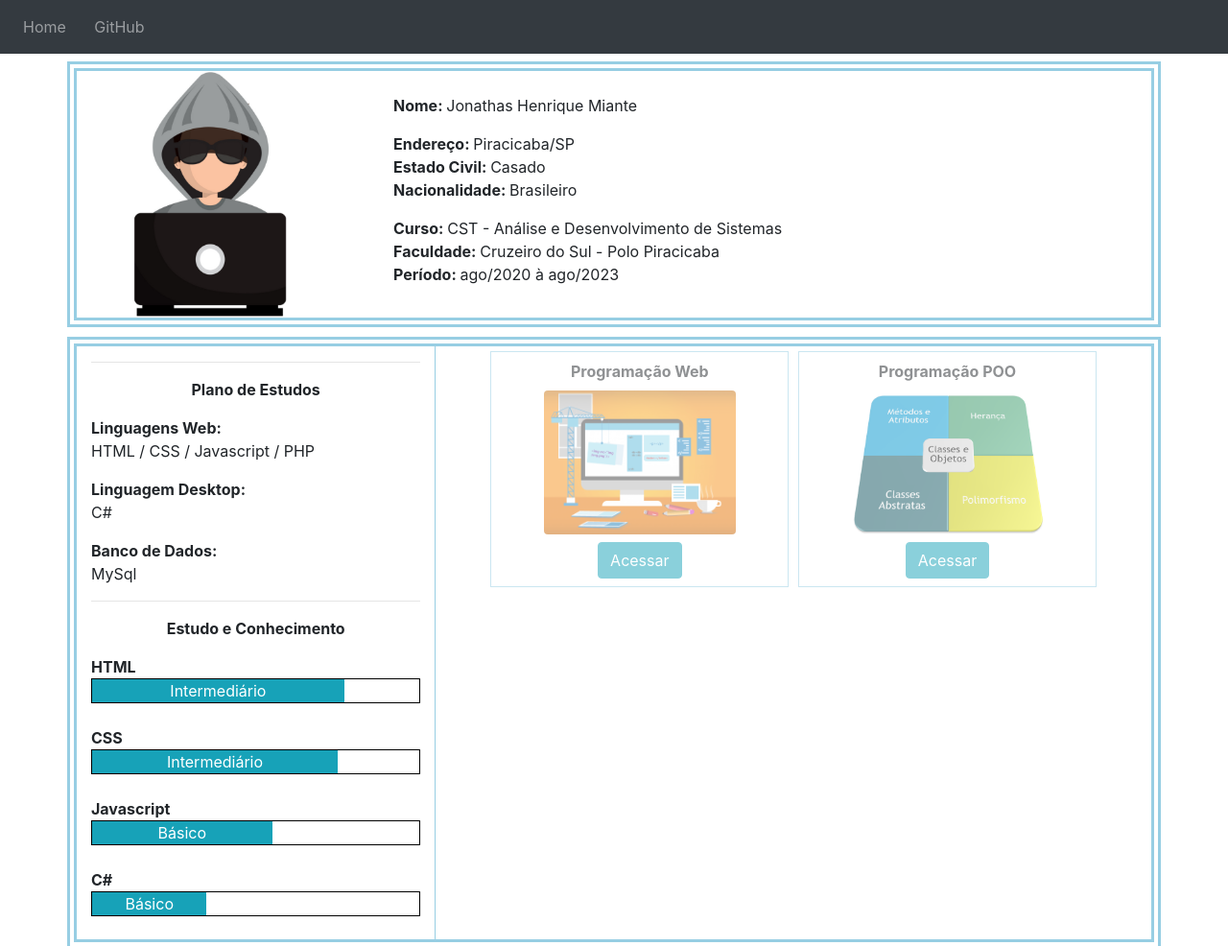
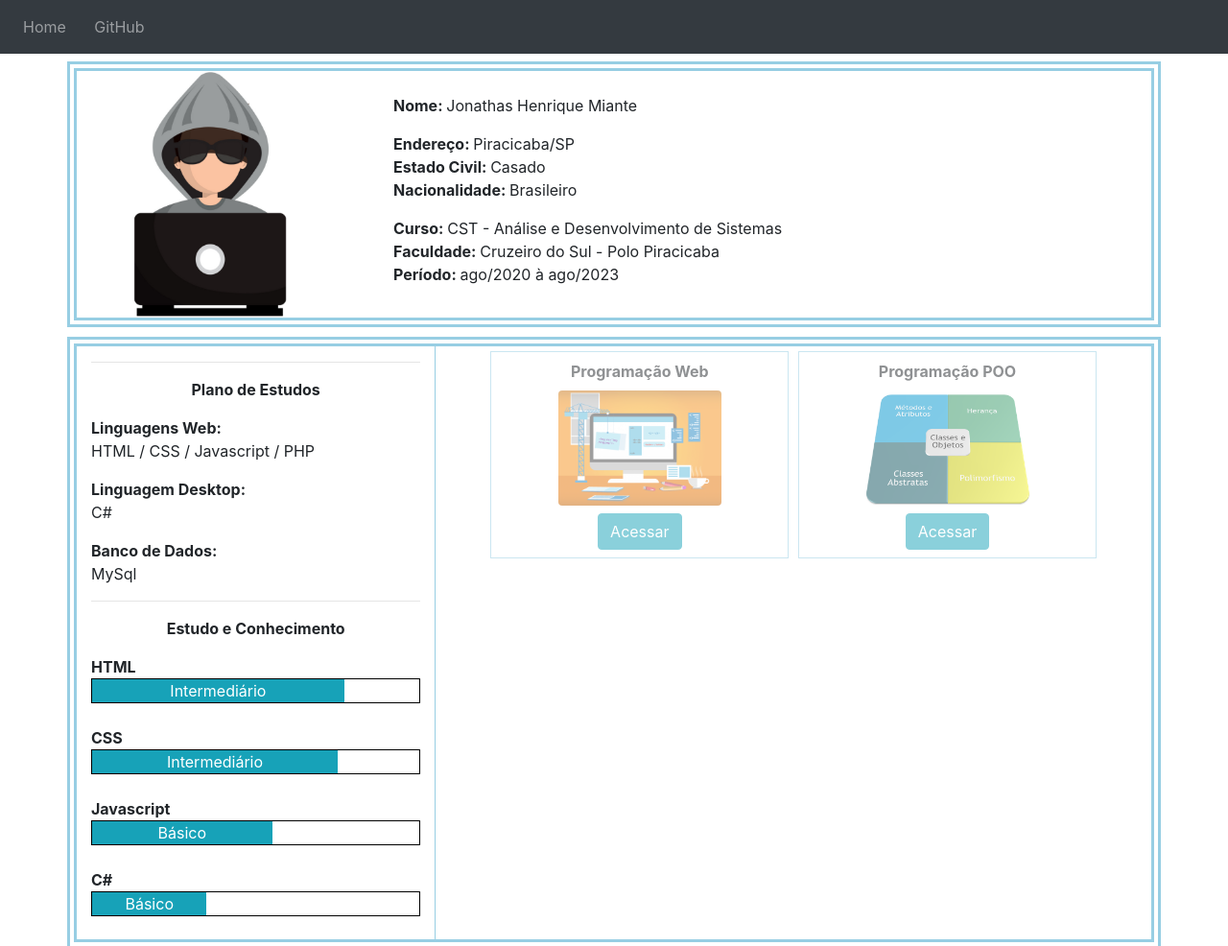
Before and after one commit to jhmiante/jhmiante.github.io, a plain HTML site: page index.html in a window 1280 px wide. Shown: the top 986 px of the page at 96% size. Drawn offline with Linux system fonts and the light colour scheme.

Commit message:
Update estilo.css

```diff
--- a/css/estilo.css
+++ b/css/estilo.css
@@ -51,8 +51,8 @@
 }
 
 .f-link{
-	max-width: 200px;
-	height: 150px
+	max-width: 180px;
+	height: 120px
 }
 
 .d-link{
```
